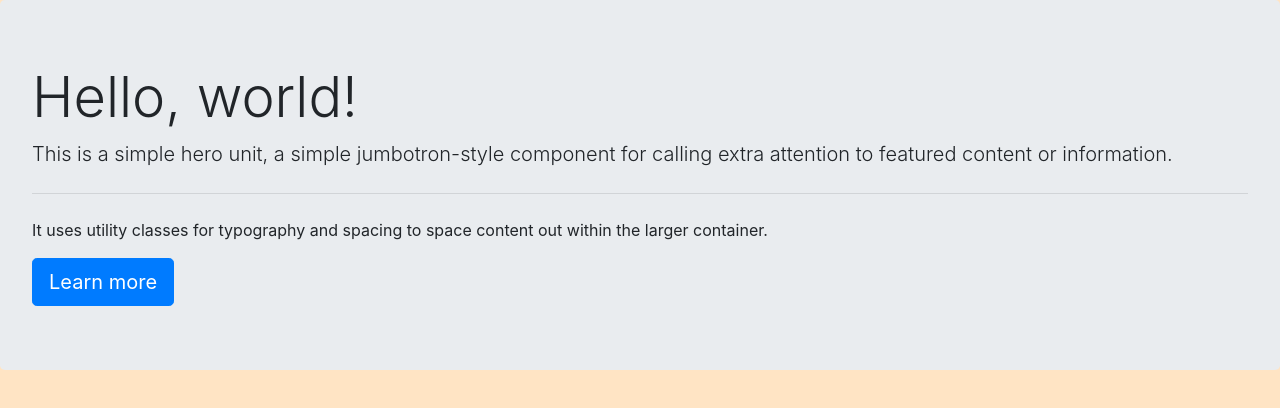
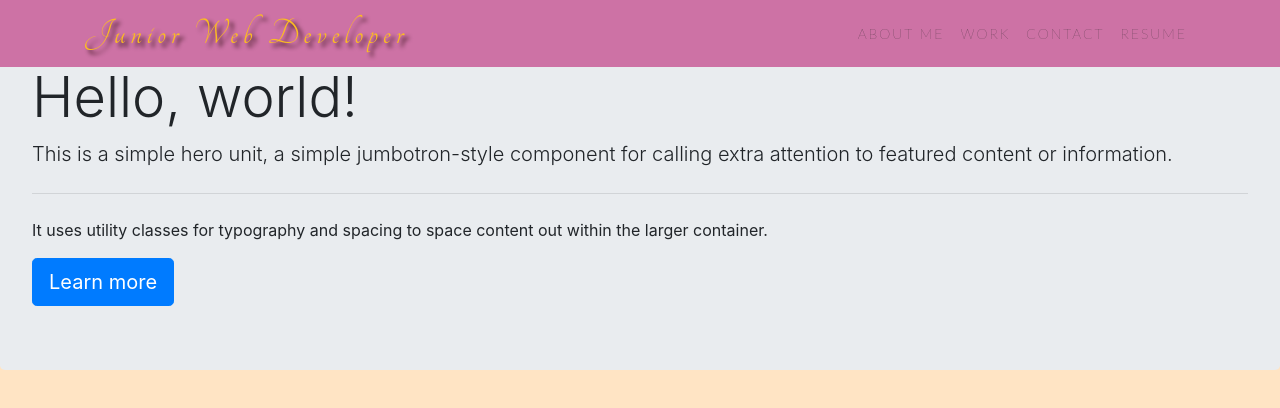
Before and after one commit to HeraLam/bootstrap-portfolio, a plain HTML site: page index.html in a window 1280 px wide. Drawn offline with nearby package versions, Linux system fonts and the light colour scheme.

Commit message:
update navbar

```diff
--- a/css/index.css
+++ b/css/index.css
@@ -1,3 +1,61 @@
 body {
     background-color: bisque;
 }
+
+
+
+/* Navigation bar styles ============= */
+#mainNav {
+    border-color: rgba(34, 34, 34, 0.05);
+    background-color:#CD72A5;
+    transition: all .35s;
+    font-family: 'Catamaran', 'Helvetica', 'Arial', 'sans-serif';
+    font-weight: 200;
+    letter-spacing: 1px;
+    padding: 0%;
+  }
+
+  #mainNav .navbar-brand {
+    color: #fcbd20;
+    font-family: 'Tangerine', serif;
+    font-size: 38px;
+    text-shadow: 4px 4px 4px rgb(28, 0, 0);
+    font-weight: 200;
+    letter-spacing: 5px;
+  }
+
+  #mainNav .navbar-brand:hover, #mainNav .navbar-brand:focus {
+    color: #fcbd20;
+  }
+
+  #mainNav .navbar-toggler {
+    font-size: 12px;
+    padding: 8px 10px;
+    color: #222222;
+  }
+
+  #mainNav .navbar-nav > li > a {
+    font-size: 14px;
+    font-family: 'Lato', 'Helvetica', 'Arial', 'sans-serif';
+    letter-spacing: 2px;
+    text-transform: uppercase;
+  }
+
+  #mainNav .navbar-nav > li > a.active {
+    color: #fdcc52 !important;
+    background-color: transparent;
+  }
+
+  #mainNav .navbar-nav > li > a.active:hover {
+    background-color: transparent;
+  }
+
+  #mainNav .navbar-nav > li > a,
+  #mainNav .navbar-nav > li > a:focus {
+    color: #222222;
+  }
+
+  #mainNav .navbar-nav > li > a:hover,
+  #mainNav .navbar-nav > li > a:focus:hover {
+    color: #fdcc52;
+  }
--- a/index.html
+++ b/index.html
@@ -1,23 +1,63 @@
 <!doctype html>
 <html lang="en">
+
 <head>
     <!-- Required meta tags -->
     <meta charset="utf-8">
     <meta name="viewport" content="width=device-width, initial-scale=1, shrink-to-fit=no">
 
     <!-- Bootstrap CSS -->
-    <link rel="stylesheet" href="https://cdn.jsdelivr.net/npm/bootstrap@4.6.2/dist/css/bootstrap.min.css" integrity="sha384-xOolHFLEh07PJGoPkLv1IbcEPTNtaed2xpHsD9ESMhqIYd0nLMwNLD69Npy4HI+N" crossorigin="anonymous">
+    <link rel="stylesheet" href="https://cdn.jsdelivr.net/npm/bootstrap@4.6.2/dist/css/bootstrap.min.css"
+        integrity="sha384-xOolHFLEh07PJGoPkLv1IbcEPTNtaed2xpHsD9ESMhqIYd0nLMwNLD69Npy4HI+N" crossorigin="anonymous">
+    <link rel="stylesheet" href="https://fonts.googleapis.com/css?family=Tangerine">
     <link rel="stylesheet" href="css/index.css">
 
-    <title>Hello, world!</title>
+    <title>HoYu Lam // Web Developer</title>
 </head>
+
 <body>
+
+    <body id="page-top">
+
+        <!-- navbar -->
+        <nav class="navbar navbar-expand-lg navbar-light fixed-top" id="mainNav">
+            <div class="container">
+                <a class="navbar-brand js-scroll-trigger" href="#page-top">Junior Web Developer</a>
+                <button class="navbar-toggler navbar-toggler-right" type="button" data-toggle="collapse"
+                    data-target="#navbarResponsive" aria-controls="navbarResponsive" aria-expanded="false"
+                    aria-label="Toggle navigation">
+                    Menu
+                    <i class="fas fa-bars"></i>
+                </button>
+                <div class="collapse navbar-collapse" id="navbarResponsive">
+                    <ul class="navbar-nav ml-auto">
+                        <li class="nav-item">
+                            <a class="nav-link js-scroll-trigger" href="about me">About Me</a>
+                        </li>
+                        <li class="nav-item">
+                            <a class="nav-link js-scroll-trigger" href="#work">Work</a>
+                        </li>
+                        <li class="nav-item">
+                            <a class="nav-link js-scroll-trigger" href="#contact">Contact</a>
+                        </li>
+                        <li class="nav-item">
+                            <a class="nav-link js-scroll-trigger" href="#resume">Resume</a>
+                        </li>
+                    </ul>
+                </div>
+            </div>
+        </nav>
+
+        <!-- jumbotron -->
         <div class="jumbotron">
             <h1 class="display-4">Hello, world!</h1>
-        <p class="lead">This is a simple hero unit, a simple jumbotron-style component for calling extra attention to featured content or information.</p>
+            <p class="lead">This is a simple hero unit, a simple jumbotron-style component for calling extra attention
+                to
+                featured content or information.</p>
             <hr class="my-4">
             <p>It uses utility classes for typography and spacing to space content out within the larger container.</p>
             <a class="btn btn-primary btn-lg" href="#" role="button">Learn more</a>
         </div>
     </body>
+
 </html>
```
Lines whose indentation alone changed are shown as unchanged.
